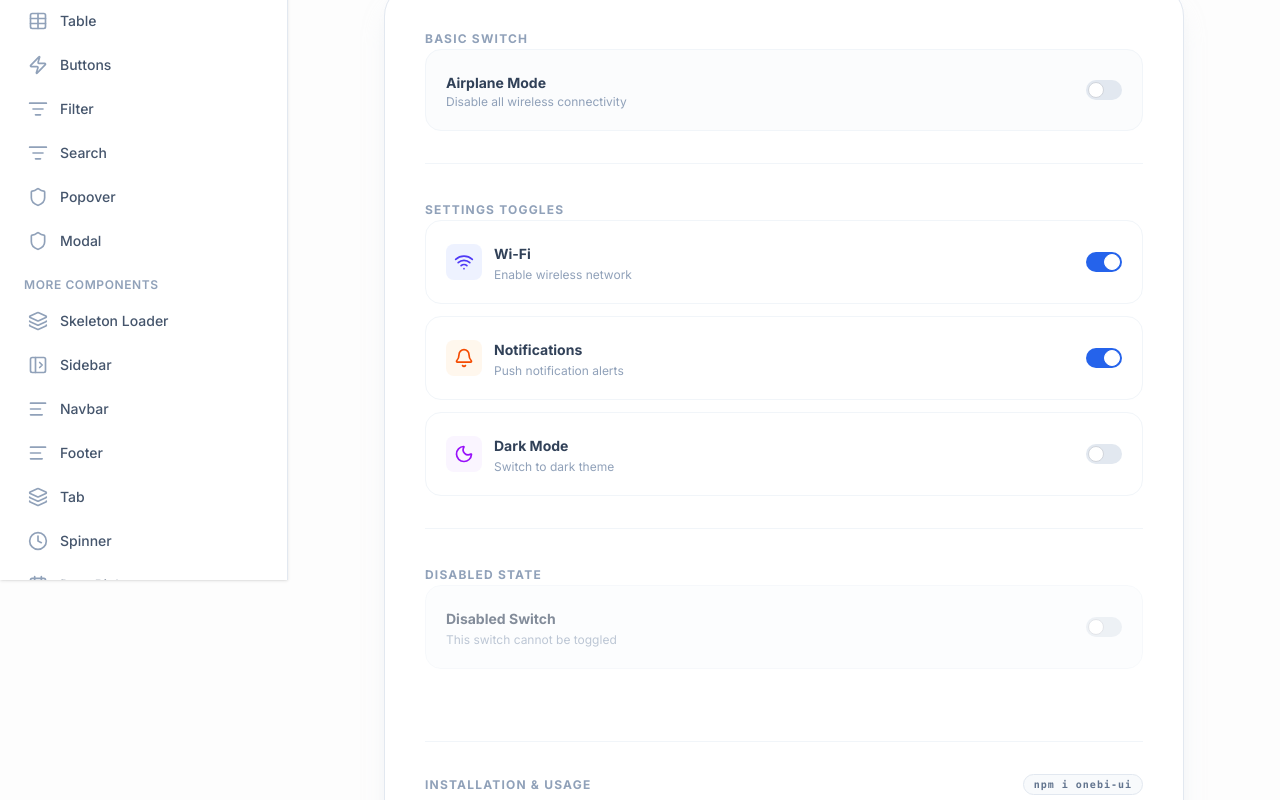
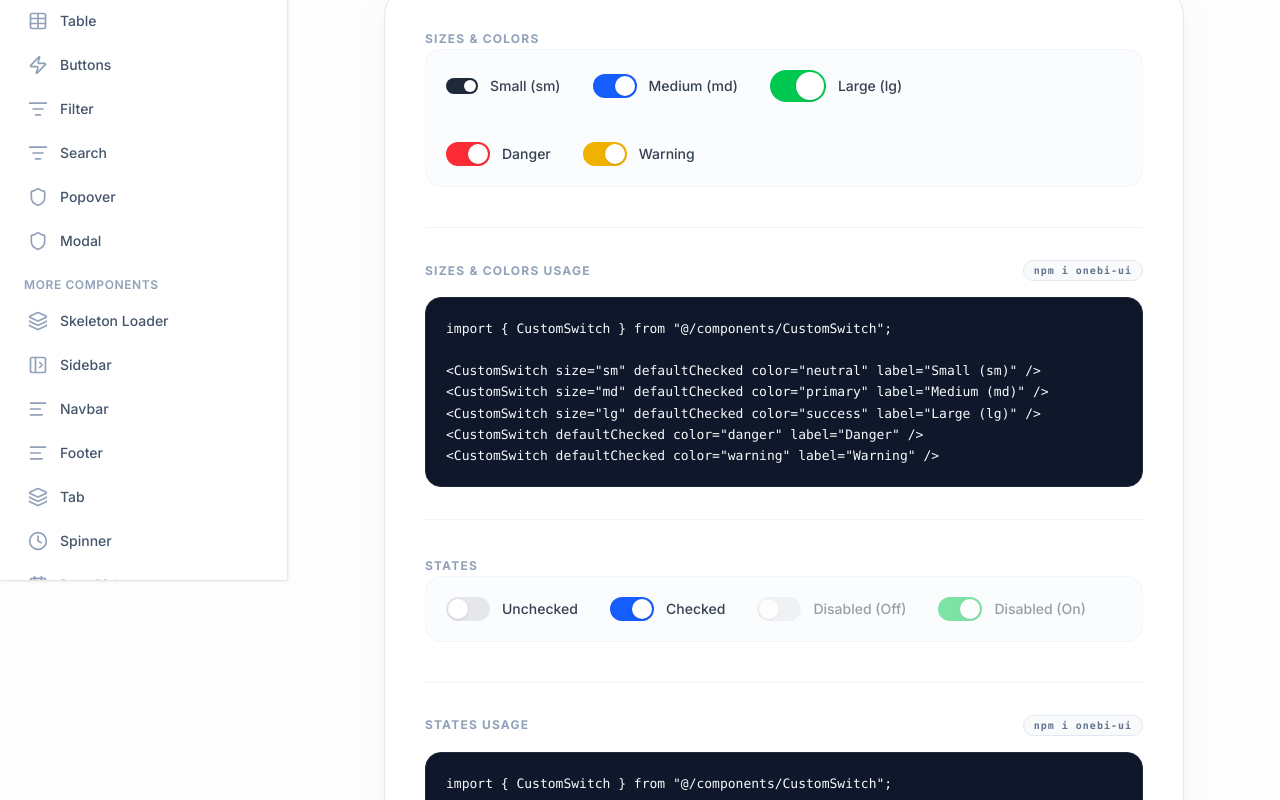
Before and after one commit to OneBI-Software-LLP/Onebi-custom-Components, a Next.js app: page /components/switch-button in a window 1280 px wide. Shown: the part 220-1020 px from the top of the page. Built offline with nearby package versions, Linux system fonts and the light colour scheme.

Commit message:
-Added fully configurable switch button.

```diff
--- a/src/app/components/switch-button/page.tsx
+++ b/src/app/components/switch-button/page.tsx
@@ -1,17 +1,16 @@
 "use client";
 
-import React from "react";
-import { Switch } from "@/components/ui/switch";
+import React, { useState } from "react";
+import { CustomSwitch } from "@/components/CustomSwitch";
 import { Label } from "@/components/ui/label";
 import { Badge } from "@/components/ui/badge";
 import { Separator } from "@/components/ui/separator";
-import { Wifi, Bell, Moon, Plane } from "lucide-react";
 
-const CodeBlock = ({ code }: { code: string }) => (
+const CodeBlock = ({ code, title = "Installation & Usage" }: { code: string, title?: string }) => (
   <div className="mt-10 border-t border-slate-100 pt-8">
     <div className="flex items-center justify-between mb-4">
       <Label className="text-xs uppercase tracking-widest text-slate-400 font-bold">
-        Installation & Usage
+        {title}
       </Label>
       <Badge
         variant="outline"
@@ -27,109 +26,141 @@ const CodeBlock = ({ code }: { code: string }) => (
 );
 
 export default function SwitchButtonPage() {
+  const [wifiEnabled, setWifiEnabled] = useState(true);
+  const [airplaneMode, setAirplaneMode] = useState(false);
+
   return (
     <div className="p-12 lg:p-24">
       <div className="max-w-5xl mx-auto pb-24">
         <div className="space-y-8 animate-in fade-in slide-in-from-bottom-4 duration-500">
           <div className="space-y-2">
             <h2 className="text-4xl font-black tracking-tight text-slate-900">
-              Switch Button
+              Custom Switch
             </h2>
             <p className="text-lg text-slate-500">
-              Toggle between on and off states with a smooth switch.
+              A highly customizable switch component with sizes, colors, and states.
             </p>
           </div>
           <div className="grid gap-8 p-10 border border-slate-200 rounded-[2rem] bg-white shadow-xl shadow-slate-200/50">
+
+            {/* Sizes & Colors section */}
             <div className="space-y-4">
               <Label className="text-xs uppercase tracking-widest text-slate-400 font-bold">
-                Basic Switch
+                Sizes & Colors
               </Label>
-              <div className="flex items-center space-x-3 p-5 border border-slate-100 rounded-2xl bg-slate-50/50 justify-between">
-                <div className="space-y-0.5">
-                  <Label htmlFor="switch-basic" className="cursor-pointer text-sm font-bold text-slate-700">Airplane Mode</Label>
-                  <p className="text-xs text-slate-400">Disable all wireless connectivity</p>
+              <div className="flex flex-col gap-6 p-5 border border-slate-100 rounded-2xl bg-slate-50/50">
+                <div className="flex flex-wrap items-center gap-8">
+                  <CustomSwitch size="sm" defaultChecked color="neutral" label="Small (sm)" />
+                  <CustomSwitch size="md" defaultChecked color="primary" label="Medium (md)" />
+                  <CustomSwitch size="lg" defaultChecked color="success" label="Large (lg)" />
                 </div>
-                <Switch id="switch-basic" />
+                <div className="flex flex-wrap items-center gap-8 pt-4">
+                   <CustomSwitch defaultChecked color="danger" label="Danger" />
+                   <CustomSwitch defaultChecked color="warning" label="Warning" />
                 </div>
               </div>
+              <CodeBlock title="Sizes & Colors Usage" code={`import { CustomSwitch } from "@/components/CustomSwitch";
+
+<CustomSwitch size="sm" defaultChecked color="neutral" label="Small (sm)" />
+<CustomSwitch size="md" defaultChecked color="primary" label="Medium (md)" />
+<CustomSwitch size="lg" defaultChecked color="success" label="Large (lg)" />
+<CustomSwitch defaultChecked color="danger" label="Danger" />
+<CustomSwitch defaultChecked color="warning" label="Warning" />`} />
+            </div>
+
             <Separator className="bg-slate-100" />
+
+            {/* States section */}
             <div className="space-y-4">
               <Label className="text-xs uppercase tracking-widest text-slate-400 font-bold">
-                Settings Toggles
+                States
               </Label>
-              <div className="space-y-3">
-                <div className="flex items-center justify-between p-5 border border-slate-100 rounded-2xl hover:bg-slate-50 transition-colors">
-                  <div className="flex items-center gap-3">
-                    <div className="p-2 bg-indigo-50 rounded-lg">
-                      <Wifi className="h-5 w-5 text-indigo-600" />
+              <div className="flex flex-wrap items-center gap-8 p-5 border border-slate-100 rounded-2xl bg-slate-50/50">
+                <CustomSwitch defaultChecked={false} label="Unchecked" />
+                <CustomSwitch defaultChecked={true} label="Checked" />
+                <CustomSwitch disabled defaultChecked={false} label="Disabled (Off)" />
+                <CustomSwitch disabled defaultChecked={true} color="success" label="Disabled (On)" />
               </div>
-                    <div>
-                      <Label className="text-sm font-bold text-slate-700">Wi-Fi</Label>
-                      <p className="text-xs text-slate-400 mt-0.5">Enable wireless network</p>
+              <CodeBlock title="States Usage" code={`import { CustomSwitch } from "@/components/CustomSwitch";
+
+<CustomSwitch defaultChecked={false} label="Unchecked" />
+<CustomSwitch defaultChecked={true} label="Checked" />
+<CustomSwitch disabled defaultChecked={false} label="Disabled (Off)" />
+<CustomSwitch disabled defaultChecked={true} color="success" label="Disabled (On)" />`} />
             </div>
-                  </div>
-                  <Switch defaultChecked />
-                </div>
-                <div className="flex items-center justify-between p-5 border border-slate-100 rounded-2xl hover:bg-slate-50 transition-colors">
-                  <div className="flex items-center gap-3">
-                    <div className="p-2 bg-orange-50 rounded-lg">
-                      <Bell className="h-5 w-5 text-orange-600" />
-                    </div>
-                    <div>
-                      <Label className="text-sm font-bold text-slate-700">Notifications</Label>
-                      <p className="text-xs text-slate-400 mt-0.5">Push notification alerts</p>
-                    </div>
-                  </div>
-                  <Switch defaultChecked />
-                </div>
-                <div className="flex items-center justify-between p-5 border border-slate-100 rounded-2xl hover:bg-slate-50 transition-colors">
-                  <div className="flex items-center gap-3">
-                    <div className="p-2 bg-purple-50 rounded-lg">
-                      <Moon className="h-5 w-5 text-purple-600" />
-                    </div>
-                    <div>
-                      <Label className="text-sm font-bold text-slate-700">Dark Mode</Label>
-                      <p className="text-xs text-slate-400 mt-0.5">Switch to dark theme</p>
-                    </div>
-                  </div>
-                  <Switch />
-                </div>
-              </div>
-            </div>
+
             <Separator className="bg-slate-100" />
+
+            {/* Real-World Settings Panel */}
             <div className="space-y-4">
               <Label className="text-xs uppercase tracking-widest text-slate-400 font-bold">
-                Disabled State
+                Real-World Settings Panel
               </Label>
-              <div className="flex items-center justify-between p-5 border border-slate-100 rounded-2xl bg-slate-50/50 opacity-60">
+              <div className="bg-white p-6 rounded-xl border border-slate-200 shadow-sm space-y-6">
+                <div className="flex items-center justify-between">
                   <div>
-                  <Label className="text-sm font-bold text-slate-700">Disabled Switch</Label>
-                  <p className="text-xs text-slate-400 mt-0.5">This switch cannot be toggled</p>
+                    <p className="font-medium text-slate-900">Wi-Fi</p>
+                    <p className="text-sm text-slate-500">Connect to available networks</p>
                   </div>
-                <Switch disabled />
+                  <CustomSwitch
+                    checked={wifiEnabled}
+                    onChange={setWifiEnabled}
+                    color="primary"
+                    size="lg"
+                  />
+                </div>
+
+                <Separator className="bg-slate-100" />
+
+                <div className="flex items-center justify-between">
+                  <div>
+                    <p className="font-medium text-slate-900">Airplane Mode</p>
+                    <p className="text-sm text-slate-500">Disable all wireless connections</p>
+                  </div>
+                  <CustomSwitch
+                    checked={airplaneMode}
+                    onChange={setAirplaneMode}
+                    color="warning"
+                    size="lg"
+                  />
                 </div>
               </div>
 
               <CodeBlock
-              code={`import { Switch, Label } from "onebi-ui";
+                title="Real-World Usage"
+                code={`import { useState } from "react";
+import { CustomSwitch } from "@/components/CustomSwitch";
 
-export default function SwitchDemo() {
+export default function SettingsPanel() {
+  const [wifiEnabled, setWifiEnabled] = useState(true);
+  const [airplaneMode, setAirplaneMode] = useState(false);
+
   return (
-    <div className="space-y-4">
+    <div className="space-y-6">
       <div className="flex items-center justify-between">
         <div>
-          <Label htmlFor="notifications">Notifications</Label>
-          <p className="text-xs text-slate-400">Enable push notifications</p>
+          <p className="font-medium">Wi-Fi</p>
+          <p className="text-sm text-gray-500">Connect to available networks</p>
         </div>
-        <Switch id="notifications" defaultChecked />
+        <CustomSwitch
+          checked={wifiEnabled}
+          onChange={setWifiEnabled}
+          color="primary"
+          size="lg"
+        />
       </div>
 
       <div className="flex items-center justify-between">
         <div>
-          <Label htmlFor="dark-mode">Dark Mode</Label>
-          <p className="text-xs text-slate-400">Switch to dark theme</p>
+          <p className="font-medium">Airplane Mode</p>
+          <p className="text-sm text-gray-500">Disable all wireless connections</p>
         </div>
-        <Switch id="dark-mode" />
+        <CustomSwitch
+          checked={airplaneMode}
+          onChange={setAirplaneMode}
+          color="warning"
+          size="lg"
+        />
       </div>
     </div>
   );
@@ -139,5 +170,6 @@ export default function SwitchDemo() {
           </div>
         </div>
       </div>
+    </div>
   );
 }
--- /dev/null
+++ b/src/components/CustomSwitch.tsx
@@ -0,0 +1,131 @@
+import React, { useState, useEffect } from 'react';
+
+export interface SwitchProps {
+  /** The controlled checked state */
+  checked?: boolean;
+  /** The default checked state for uncontrolled usage */
+  defaultChecked?: boolean;
+  /** Callback fired when the state changes */
+  onChange?: (checked: boolean) => void;
+  /** The size of the switch */
+  size?: 'sm' | 'md' | 'lg';
+  /** The color when active */
+  color?: 'primary' | 'success' | 'danger' | 'warning' | 'neutral';
+  /** Disables the switch */
+  disabled?: boolean;
+  /** Optional label text */
+  label?: string;
+  /** Where to position the label */
+  labelPosition?: 'left' | 'right';
+  /** Additional custom classes */
+  className?: string;
+}
+
+// Maps track dimensions, thumb dimensions, and translation distances
+const sizeConfig = {
+  sm: {
+    track: 'w-8 h-4',
+    thumb: 'w-3 h-3',
+    translate: 'translate-x-4',
+  },
+  md: {
+    track: 'w-11 h-6',
+    thumb: 'w-5 h-5',
+    translate: 'translate-x-5',
+  },
+  lg: {
+    track: 'w-14 h-8',
+    thumb: 'w-7 h-7',
+    translate: 'translate-x-6',
+  },
+};
+
+// Maps active background colors
+const colorClasses = {
+  primary: 'bg-blue-600',
+  success: 'bg-green-500',
+  danger: 'bg-red-500',
+  warning: 'bg-yellow-500',
+  neutral: 'bg-gray-800',
+};
+
+export const CustomSwitch: React.FC<SwitchProps> = ({
+  checked: controlledChecked,
+  defaultChecked = false,
+  onChange,
+  size = 'md',
+  color = 'primary',
+  disabled = false,
+  label,
+  labelPosition = 'right',
+  className = '',
+}) => {
+  // Handle both controlled and uncontrolled states
+  const [internalChecked, setInternalChecked] = useState(defaultChecked);
+
+  useEffect(() => {
+    if (controlledChecked !== undefined) {
+      setInternalChecked(controlledChecked);
+    }
+  }, [controlledChecked]);
+
+  const isChecked = controlledChecked !== undefined ? controlledChecked : internalChecked;
+
+  const toggleSwitch = () => {
+    if (disabled) return;
+    const newValue = !isChecked;
+    setInternalChecked(newValue);
+    onChange?.(newValue);
+  };
+
+  const currentSize = sizeConfig[size];
+  const activeColor = colorClasses[color];
+
+  return (
+    <label
+      className={`inline-flex items-center ${disabled ? 'opacity-50 cursor-not-allowed' : 'cursor-pointer'} ${className}`}
+    >
+      {/* Label Left */}
+      {label && labelPosition === 'left' && (
+        <span className="mr-3 text-sm font-medium text-gray-700 select-none">
+          {label}
+        </span>
+      )}
+
+      {/* Switch Button */}
+      <button
+        type="button"
+        role="switch"
+        aria-checked={isChecked}
+        disabled={disabled}
+        onClick={toggleSwitch}
+        className={`
+          relative inline-flex shrink-0 items-center rounded-full border-2 border-transparent
+          transition-colors duration-200 ease-in-out focus:outline-none focus-visible:ring-2 focus-visible:ring-offset-2 focus-visible:ring-${color}-500
+          ${currentSize.track}
+          ${isChecked ? activeColor : 'bg-gray-200'}
+        `}
+      >
+        <span className="sr-only">{label || 'Toggle switch'}</span>
+
+        {/* Thumb */}
+        <span
+          aria-hidden="true"
+          className={`
+            pointer-events-none inline-block rounded-full bg-white shadow ring-0
+            transition duration-200 ease-in-out
+            ${currentSize.thumb}
+            ${isChecked ? currentSize.translate : 'translate-x-0'}
+          `}
+        />
+      </button>
+
+      {/* Label Right */}
+      {label && labelPosition === 'right' && (
+        <span className="ml-3 text-sm font-medium text-gray-700 select-none">
+          {label}
+        </span>
+      )}
+    </label>
+  );
+};
```
Lines whose indentation alone changed are shown as unchanged.
